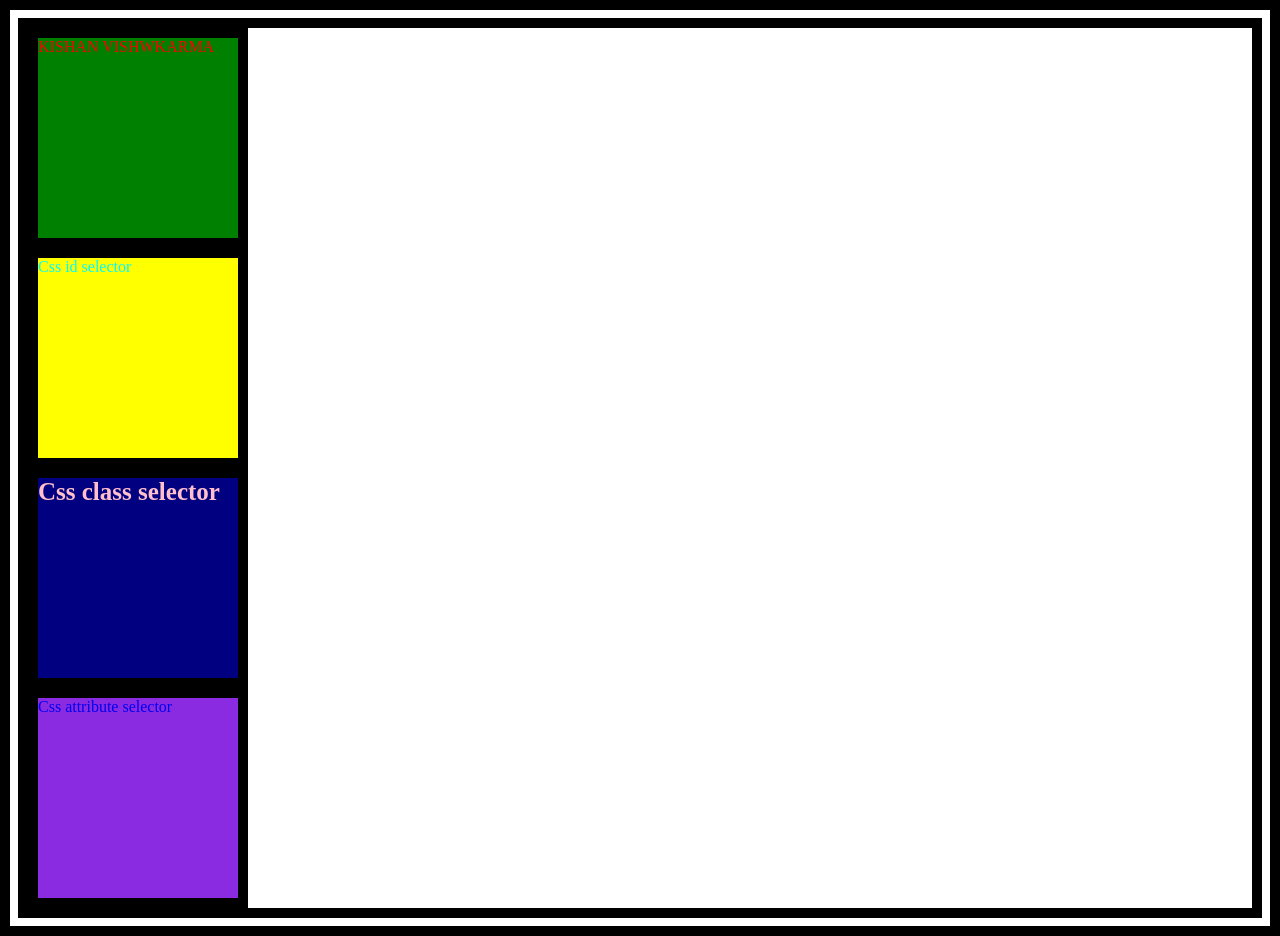
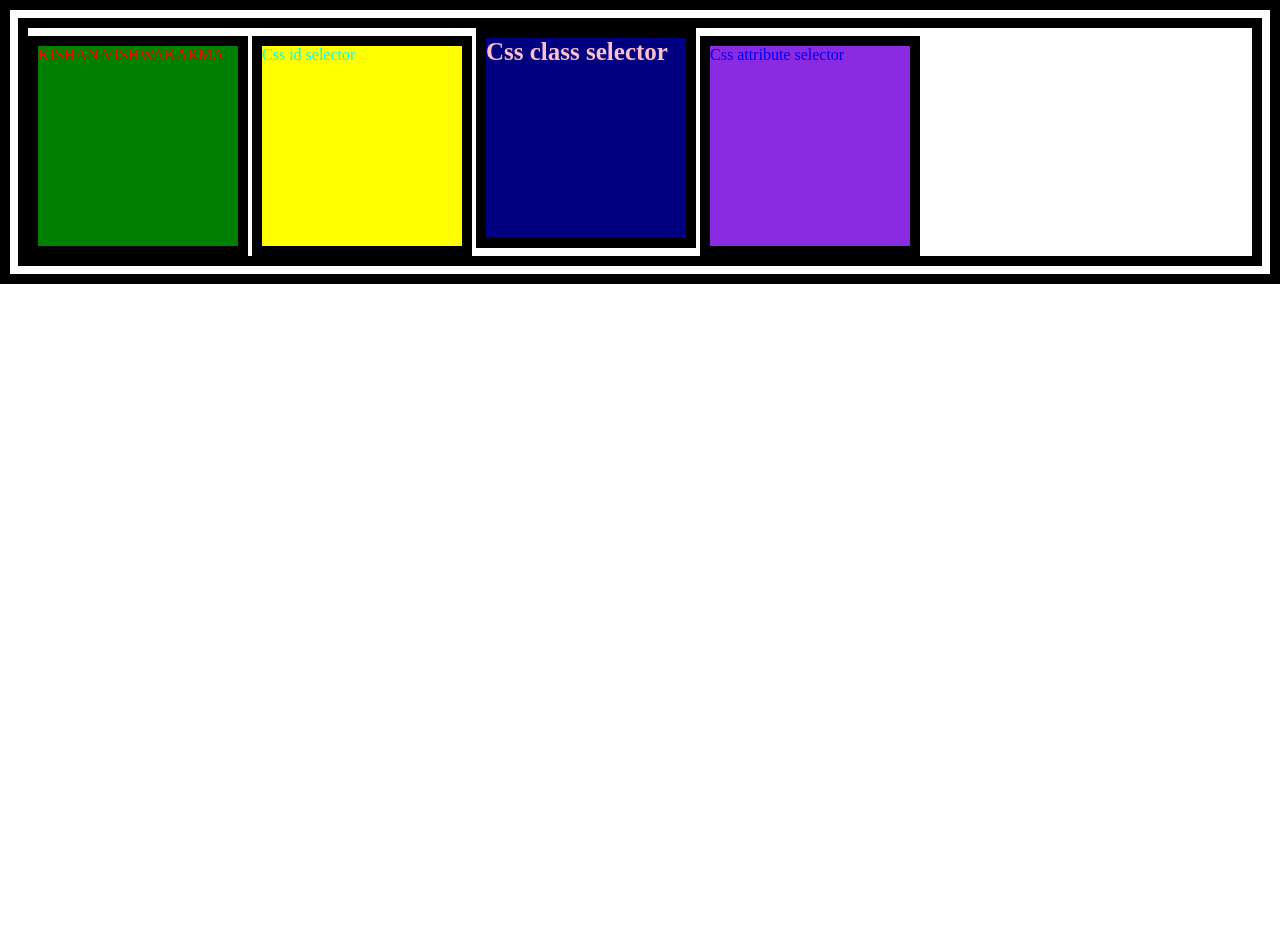
Before and after one commit to KISHAN18-HASH/2FEB2026, a plain HTML site: page index.html in a window 1280 px wide. After the commit the page ends 800 px from the top, so only its background shows below. Drawn offline with Linux system fonts and the light colour scheme.

Commit message:
today i used combinational selcetor in css

```diff
--- a/index.html
+++ b/index.html
@@ -50,15 +50,21 @@
 
         /* Css universal selector */
         *{
-            border: 10px solid #000
+            border: 10px solid #000;
+
         }
 
+        /* Group/combinational selector */
+
+        div,span#a1,span.b1,a[href="https://www.google.com"]{
+            display: inline-block;
+        }
 
 
     </style>
 </head>
 <body>
-    <div>KISHAN VISHWKARMA</div>
+    <div>KISHAN VISHWAKARMA</div>
     <span id="a1">Css id selector</span>
     <span class="b1">Css class selector</span>
     <a href="https://www.google.com">Css attribute selector</a>
```
